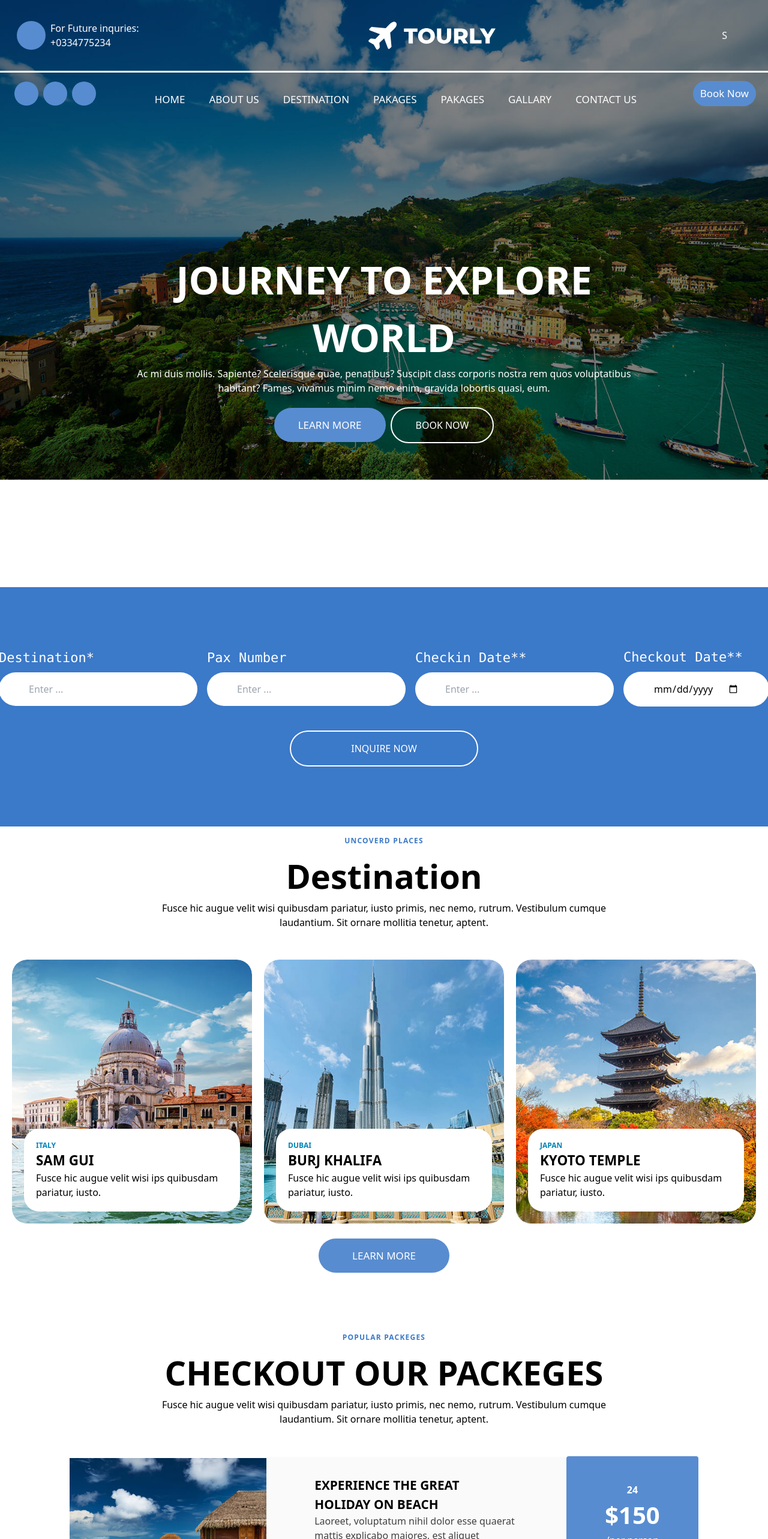
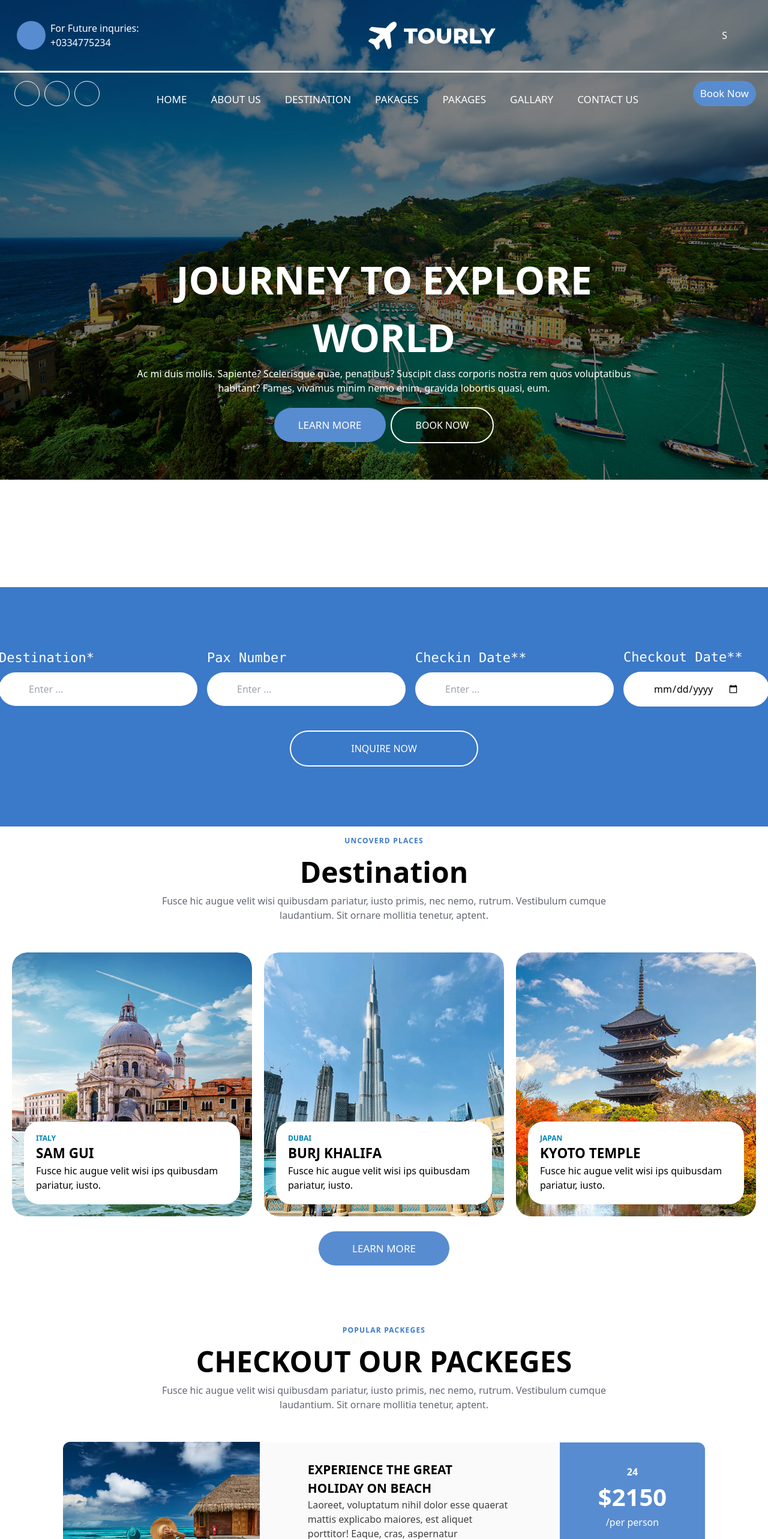
Before and after one commit to SaimrRazaAly/React_Tailwind_Projects_Webite, a React (Vite) app in the folder Weather_App/: page / in a window 1280 px wide. Shown: the top 2566 px of the page at 60% size. Built offline with nearby package versions, Linux system fonts and the light colour scheme.

Commit message:
Completed MY GAllery SEction using tailwind css

```diff
--- /dev/null
+++ b/Weather_App/src/Components/Turisom_Website/Gallary.jsx
@@ -0,0 +1,50 @@
+import React from "react";
+import SectionHeading from "./SectionHeading";
+import { Asserts } from "../../assets/images/Turisom_Data";
+
+const Gallary = () => {
+  return (
+    <section className="my-[80px]">
+      <SectionHeading
+        suptitle="PHOTO GALLERY"
+        title="PHOTO'S FROM TRAVELLERS"
+        para="Fusce hic augue velit wisi quibusdam pariatur, iusto primis, nec nemo, rutrum. Vestibulum cumque laudantium. Sit ornare mollitia tenetur, aptent."
+      />
+      <div className="gird-contianer  grid md:grid-cols-3  sm:grid-cols-2  gap-x-8 px-10 mt-5 items-center sm:gap-y-0 gap-y-6 cursor-pointer justify-items-center content-center">
+        <div className="flex flex-col md:gap-5 gap-3 items-center justify-center">
+          <img
+            src={Asserts.Gallary_1}
+            alt=""
+            className="w-full  object-cover rounded-xl mb-7 scale-y-[1.08] "
+          />
+          <img
+            src={Asserts.Gallary_5}
+            alt=""
+            className="w-full   object-cover rounded-xl scale-y-[1.1] "
+          />
+        </div>
+        <div className="w-full  my-5 md:my-0">
+          <img
+            src={Asserts.Gallary_3}
+            alt=""
+            className="w-full object-cover rounded-xl "
+          />
+        </div>
+        <div className="flex flex-col md:flex-col sm:flex-row md:translate-x-0 sm:translate-x-[149px] md:gap-5 sm:gap-10 gap-3 items-center justify-center  ">
+          <img
+            src={Asserts.Gallary_4}
+            alt=""
+            className="w-full  object-cover rounded-xl "
+          />
+          <img
+            src={Asserts.Gallary_2}
+            alt=""
+            className="w-full   object-cover rounded-xl "
+          />
+        </div>
+      </div>
+    </section>
+  );
+};
+
+export default Gallary;
--- a/Weather_App/src/Components/Turisom_Website/Page/Page.jsx
+++ b/Weather_App/src/Components/Turisom_Website/Page/Page.jsx
@@ -5,6 +5,7 @@ import Hero from "../Hero";
 import Booking from "../Booking";
 import Destination from "../Destination";
 import Pakages from "../Pakages";
+import Gallary from "../Gallary";
 
 const Page = () => {
   return (
@@ -12,8 +13,9 @@ const Page = () => {
       <div className="">
         <Hero />
         <Booking />
-      <Destination/>
-   <Pakages/>
+        <Destination />
+        <Pakages />
+        <Gallary />
       </div>
     </>
   );
--- a/Weather_App/src/Components/Turisom_Website/Pakages.jsx
+++ b/Weather_App/src/Components/Turisom_Website/Pakages.jsx
@@ -11,7 +11,8 @@ const Pakages = () => {
           "Fusce hic augue velit wisi quibusdam pariatur, iusto primis, nec nemo, rutrum. Vestibulum cumque laudantium. Sit ornare mollitia tenetur, aptent."
         }
       />
-      <div className="mt-[50px] px-3 flex flex-col items-center justify-center gap-10 ">
+      {/* <div className="mt-[50px] px-3 flex flex-col items-center justify-center gap-10 "> */}
+      <div className="mt-[50px] px-3  items-start  res-95:items-center flex res-95:flex-col justify-start flex-wrap res-95:justify-center gap-10 ">
         {/* the pakage box */}
 
         {Packages_Data.map((v, i) => {
@@ -24,7 +25,7 @@ const Pakages = () => {
               <img
                 src={v.pak_img}
                 alt=""
-                className="w-full rounded-tl-[12px] rounded-t-[12px] rounded-b-none res-95:max-w-[82%] res-95:rounded-none"
+                className="w-full res-95:rounded-tl-[12px] res-95:rounded-bl-[12px] rounded-b-none res-95:max-w-[82%] res-95:rounded-none rounded-tl-[12px]  rounded-tr-[12px]"
               />
               {/* </div> */}
               {/* text */}
@@ -56,7 +57,7 @@ const Pakages = () => {
                   {v.pak_price.p_price}
                 </h1>
                 <p>{v.pak_price.p_per}</p>
-                <button className="mt-5 transparent-btn  px-10 py-4 res-95:px-2 res-95:py-2 text-[13px]">
+                <button className="mt-5 transparent-btn  px-10 py-4 res-95:px-5 res-95:py-3 text-[13px]">
                   Buy Now
                 </button>
               </div>
--- a/Weather_App/src/Components/Turisom_Website/SectionHeading.jsx
+++ b/Weather_App/src/Components/Turisom_Website/SectionHeading.jsx
@@ -5,8 +5,8 @@ const SectionHeading = ({suptitle,title,para}) => {
    <>
    <div className="text-center max-w-[90%] m-auto mt-4  res-82:max-w-[60%]">
     <sup className='text-bright-navy-blue font-extrabold tracking-widest uppercase'>{suptitle}</sup>
-    <h2 className='text-[2.1em] font-extrabold res-82:text-[3.5em]'>{title}</h2>
-    <p>{para}</p>
+    <h2 className='text-[2.1em] font-extrabold res-82:text-[3em]'>{title}</h2>
+    <p className='text-black-coral font-sans font-[400] '>{para}</p>
    </div>
    </>
   )
--- a/Weather_App/src/assets/images/Turisom_Data.js
+++ b/Weather_App/src/assets/images/Turisom_Data.js
@@ -51,7 +51,7 @@ export const Packages_Data = [
     },
     pak_price: {
       p_reviews: "24",
-      p_price: "$150",
+      p_price: "$2150",
       p_per: "/per person",
     },
   },
@@ -67,7 +67,7 @@ export const Packages_Data = [
     },
     pak_price: {
       p_reviews: "2K+",
-      p_price: "$100",
+      p_price: "$2100",
       p_per: "/per person",
     },
   },
@@ -83,7 +83,7 @@ export const Packages_Data = [
     },
     pak_price: {
       p_reviews: "24M+",
-      p_price: "$500",
+      p_price: "$1500",
       p_per: "/per family",
     },
   },
--- a/Weather_App/src/index.css
+++ b/Weather_App/src/index.css
@@ -4,7 +4,15 @@
 
 @layer components {
   .nav-media-icons {
-    @apply w-[10px] h-[10px] p-3 mx-1 rounded-full bg-[#588cd0] xl:p-5;
+    @apply w-[10px] h-[10px] p-3 mx-1  bg-[#588cd0] xl:p-5 text-white
+    uppercase
+    rounded-full
+    border border-white
+    transition
+    duration-500
+    bg-transparent
+    cursor-pointer
+    hover:bg-[#ffffff33];
   }
   .show-menu {
     @apply bg-blue-600 fixed right-0 top-0 px-5 h-[100%] w-[300px] flex flex-col gap-10 pt-5;
@@ -31,7 +39,7 @@
     @apply rounded-full py-2  px-3 bg-[#588cd0] transition duration-500 hover:bg-[#184c91] sm:py-2 sm:text-[17px];
   }
   .hero-before {
-    @apply before:content-[''] before:absolute before:w-full before:min-h-[155%] before:top-0 before:left-0 before:-z-10 before:brightness-[0.5]  before:bg-no-repeat before:bg-cover before:bg-fixed;
+    @apply before:content-[''] before:absolute before:w-full before:min-h-[155%] res-95:before:w-full before:top-0 before:left-0 before:-z-10 before:brightness-[0.5]  before:bg-no-repeat before:bg-cover before:bg-fixed;
   }
   .booking-main-div {
     @apply flex flex-col;
@@ -50,9 +58,9 @@
     @apply flex gap-5 py-2 res-95:gap-4 items-center justify-center bg-white shadow-md mt-10 res-95:mt-5 rounded-full res-95:min-w-[280px] res-95:px-2;
   }
   .review-container {
-    @apply bg-united-nations-blue flex flex-col w-full items-center text-white py-3 res-95:px-16  res-95:py-11 rounded;
+    @apply bg-united-nations-blue flex flex-col w-full items-center text-white py-3 res-95:px-16  res-95:py-[37px] res-95:rounded-tr-[12px] res-95:rounded-br-[12px] res-95:rounded-none rounded-bl-[12px]  rounded-br-[12px];
   }
   .detail-container {
-    @apply py-10 px-5 bg-[#fafafa]  res-95:py-8  res-95:px-20 res-95:text-left res-95:min-w-[500px] ;
+    @apply py-10 px-5 bg-[#fafafa]  res-95:py-[30px]  res-95:px-20 res-95:text-left res-95:min-w-[500px];
   }
 }
```
